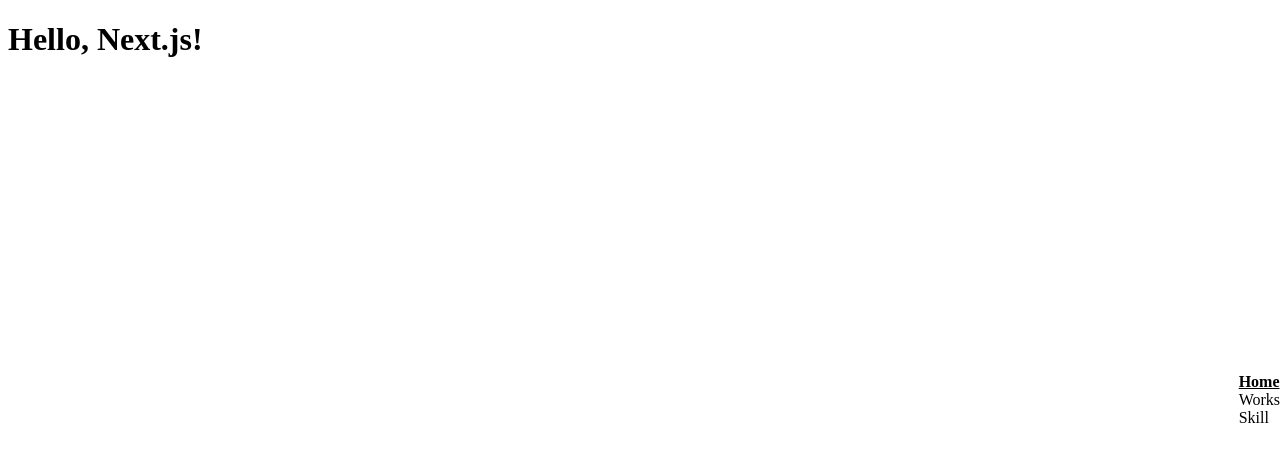
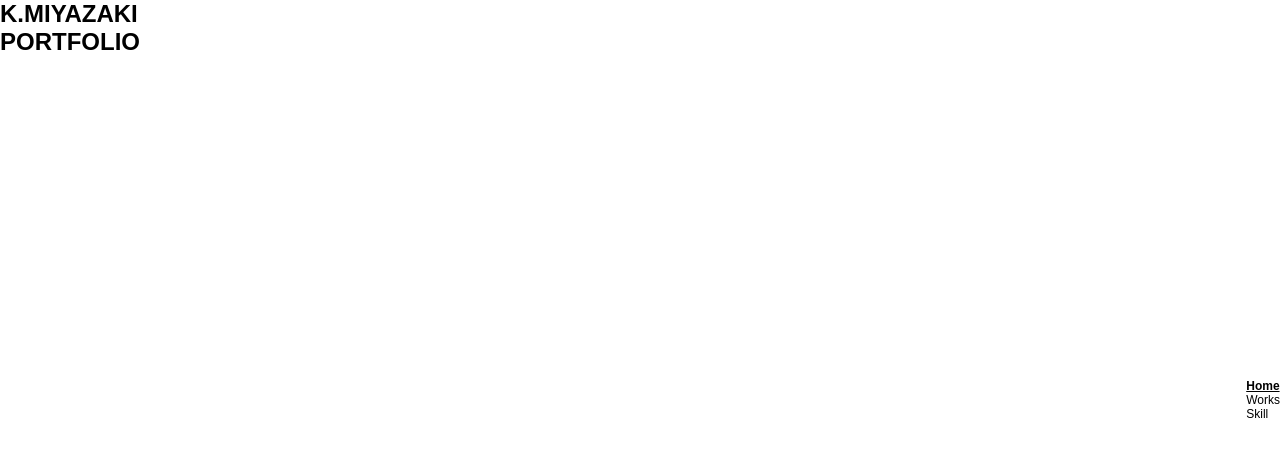
Before and after one commit to KentaMiyazaki09/renew_portfolio, a Next.js app: page / in a window 1280 px wide. Shown: the top 462 px of the page. Built offline with nearby package versions, Linux system fonts and the light colour scheme.

Commit message:
コンポーネント追加

```diff
--- /dev/null
+++ b/app/global.css
@@ -0,0 +1,22 @@
+* {
+  margin: 0;
+  padding: 0;
+  box-sizing: border-box;
+}
+
+html, body {
+  height: 100%;
+  font-family: sans-serif;
+  background: #fff;
+  color: #000;
+  font-size: 12px;
+}
+
+a {
+  color: #000;
+  text-decoration: none;
+}
+
+ul, ol, li {
+  list-style: none;
+}
--- a/app/layout.module.css
+++ /dev/null
@@ -1,8 +0,0 @@
-.layout a {
-  color: #000;
-  text-decoration: none;
-}
-
-.layout li {
-  list-style: none;
-}
--- a/app/layout.tsx
+++ b/app/layout.tsx
@@ -3,7 +3,8 @@
 
 import { AnimatePresence } from 'motion/react'
 
-import style from './layout.module.css'
+import './global.css'
+import Logo from '../components/Logo'
 
 export default function RootLayout({
   children,
@@ -12,7 +13,8 @@
 }) {
   return (
     <html lang="ja">
-      <body className={style.layout}>
+      <body>
+        <Logo />
         <Navigation />
         <AnimatePresence mode="wait">
           {children}
--- a/app/page.tsx
+++ b/app/page.tsx
@@ -12,7 +12,7 @@
       transition={{ duration: 0.5 }}
     >
       <main>
-        <h1>Hello, Next.js!</h1>
+        <h1>K.MIYAZAKI<br />PORTFOLIO</h1>
       </main>
     </motion.div>
   )
--- /dev/null
+++ b/components/Logo.tsx
@@ -0,0 +1,15 @@
+'use client'
+
+import { usePathname } from "next/navigation"
+
+export default function Logo() {
+  const pathname = usePathname()
+
+  if (pathname === '/') return null
+
+  return (
+    <div>
+      <p>K.MIYAZAKI</p>
+    </div>
+  )
+}
--- a/components/Navigation.tsx
+++ b/components/Navigation.tsx
@@ -16,6 +16,7 @@
 
   return (
     <nav className={styles.nav}>
+      <ul>
         {links.map(link => (
         <li
           key={link.href}
@@ -30,6 +31,7 @@
           </Link>
         </li>
         ))}
+      </ul>
     </nav>
   )
 }
```
Lines whose indentation alone changed are shown as unchanged.
